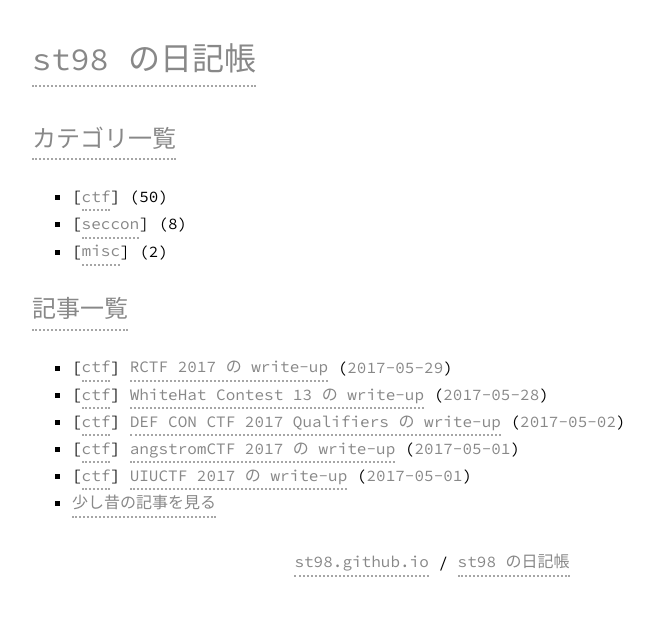
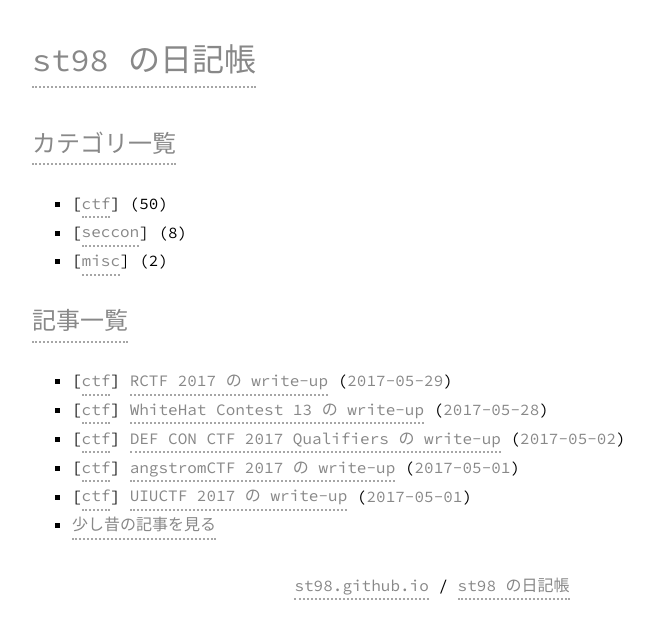
Before and after one commit to st98/diary, a Jekyll site: the page built from index.html, in a window 1280 px wide. Shown: the top 639 px of the page, without its empty margins (208-862 px from the left). Built offline with Jekyll 4.4.1, drawn with Linux system fonts in a browser that asks for light colours.

Commit message:
やっぱり行間を少し広げた

```diff
--- a/css/style.css
+++ b/css/style.css
@@ -5,7 +5,7 @@
   width: 90%;
   max-width: 50em;
   margin: 1em auto;
-  line-height: 1.7;
+  line-height: 1.8;
   font-family: 'Source Code Pro', Consolas, 'Hiragino Kaku Gothic ProN', Meiryo, sans-serif;
   word-wrap: break-word;
   overflow-wrap: break-word;
```
